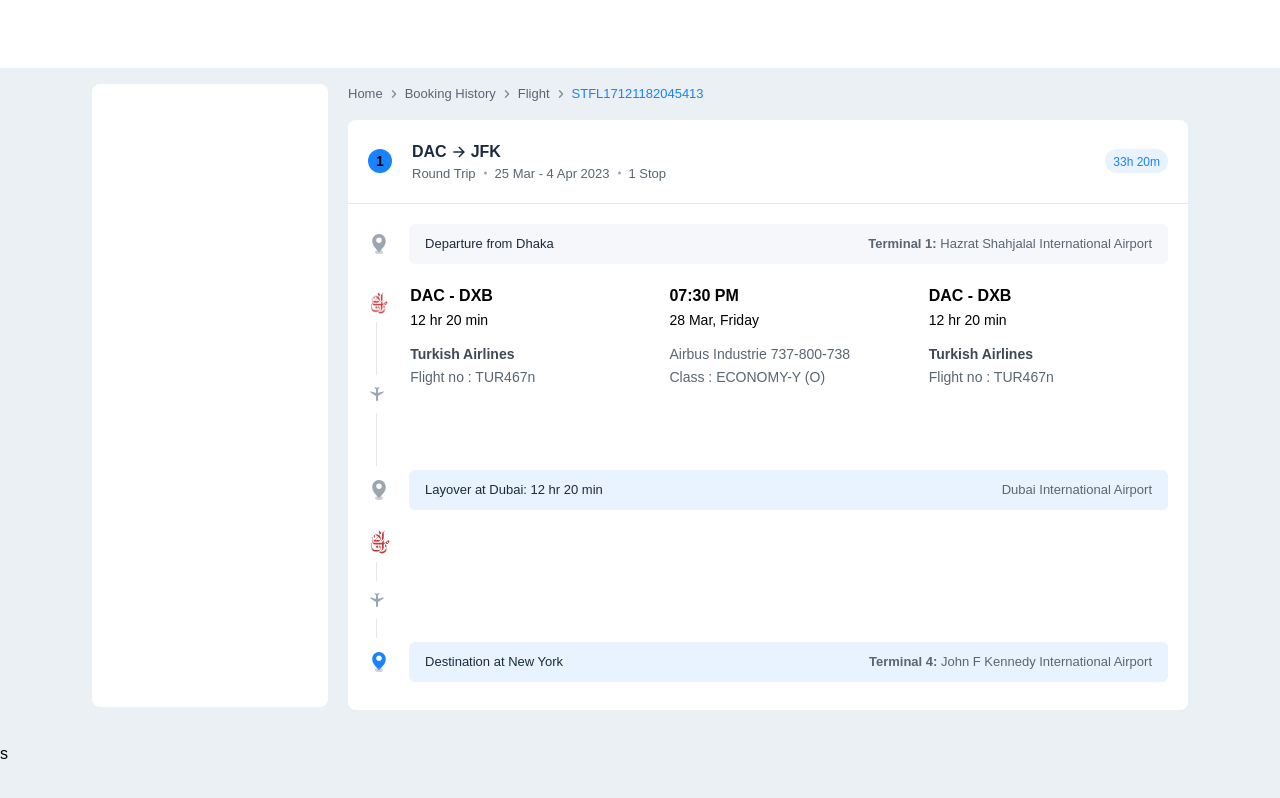
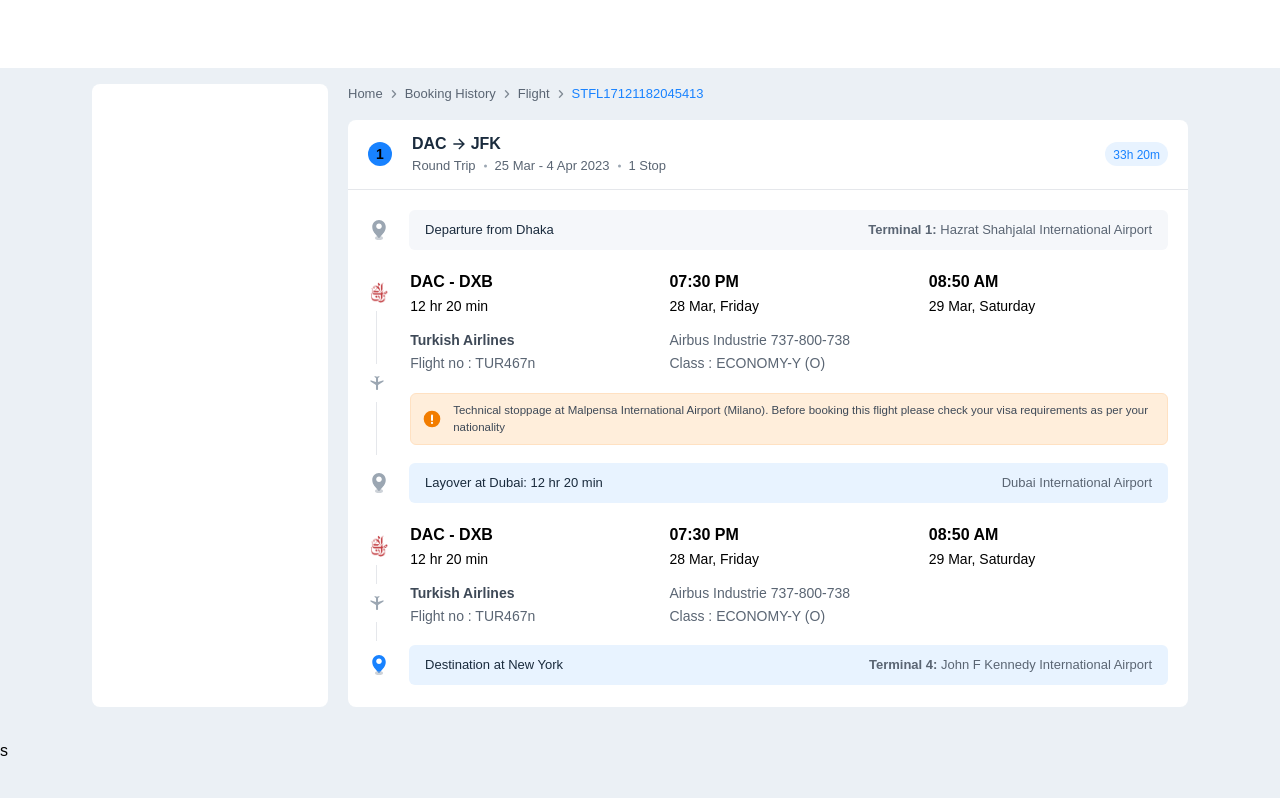
Before and after one commit to omarfaruk7022/sharetrip-design, a Next.js app: page / in a window 1280 px wide. Built offline with nearby package versions, Linux system fonts and the light colour scheme.

Commit message:
cpmpleted

```diff
--- a/src/app/page.js
+++ b/src/app/page.js
@@ -8,6 +8,7 @@
 import airplane from "@/assets/airplane.svg";
 import ellipse6 from "@/assets/ellipse6.svg";
 import subtractBlue from "@/assets/subtract-blue.svg";
+import warning from "@/assets/icon.svg";
 
 export default function Home() {
   return (
@@ -33,8 +34,8 @@
               STFL17121182045413
             </Link>
           </div>
-          <section className="bg-white w-[840px] h-[590px] rounded-[8px] my-4">
-            <div className=" p-5 flex items-center justify-between border-b">
+          <section className="bg-white w-[840px] h-[587px] rounded-[8px] my-4">
+            <div className="px-5 h-[70px] flex items-center justify-between border-b">
               {" "}
               <div className=" flex items-center gap-5">
                 <div className=" w-[24px]   h-[24px] bg-[#1882FF] text-[14px] font-semibold rounded-full flex justify-center items-center">
@@ -57,7 +58,9 @@
                 </div>
               </div>
               <div className="bg-[#E8F3FF]  rounded-[32px]">
-                <span className="text-[#1882FF] text-[12px] px-2">33h 20m</span>
+                <span className="text-[#1882FF] text-[12px] px-2 font-medium">
+                  33h 20m
+                </span>
               </div>
             </div>
             <div className="px-5 pt-5 flex items-center gap-6">
@@ -79,8 +82,8 @@
                 </p>
               </div>
             </div>
-            <div className="flex ">
-              <div className="px-5 pt-5 pb-1">
+            <div className="flex w-full">
+              <div className="px-5 pt-6 pb-1">
                 <div className="px-0.5">
                   <Image alt="" src={airline} className="py-2" />
                   <div className=" border-s w-[2px] h-[53px] ms-1.5 "></div>
@@ -88,8 +91,11 @@
                   <div className=" border-s w-[2px] h-[53px] ms-1.5 "></div>
                 </div>
               </div>
-              <div className=" grid grid-cols-3 w-full text-black">
-                <div className=" py-5">
+
+              <div className="w-full">
+                {" "}
+                <div className=" grid grid-cols-3 w-full text-black pt-5">
+                  <div className=" ">
                     <div>
                       {" "}
                       <h2 className="text-[16px] font-bold">DAC - DXB</h2>
@@ -105,7 +111,7 @@
                       </span>
                     </div>
                   </div>
-                <div className=" py-5">
+                  <div className=" ">
                     <div>
                       {" "}
                       <h2 className="text-[16px] font-bold">07:30 PM</h2>
@@ -121,21 +127,21 @@
                       </span>
                     </div>
                   </div>
-                <div className=" py-5">
+                  <div className=" ">
                     <div>
                       {" "}
-                    <h2 className="text-[16px] font-bold">DAC - DXB</h2>
-                    <span className="text-[14px]">12 hr 20 min</span>
+                      <h2 className="text-[16px] font-bold">08:50 AM</h2>
+                      <span className="text-[14px]">29 Mar, Saturday</span>
                     </div>
-                  <div className="pt-3">
-                    {" "}
-                    <p className="text-[14px] font-semibold text-[#3E4957]">
-                      Turkish Airlines
-                    </p>
-                    <span className="text-[14px] text-[#5A6573]">
-                      Flight no : TUR467n
+                  </div>
+                </div>
+                <div className=" flex items-center py-2 px-3 bg-[#FFEEDB]  gap-3 border border-[#FFE1C2] me-5 rounded-[6px] my-[18px]">
+                  <Image className="" src={warning} alt="" />
+                  <span className="text-[11.5px] text-[#3E4957] space-y-[16px]">
+                    Technical stoppage at Malpensa International Airport
+                    (Milano). Before booking this flight please check your visa
+                    requirements as per your nationality
                   </span>
-                  </div>
                 </div>
               </div>
             </div>
@@ -156,7 +162,8 @@
                 </p>
               </div>
             </div>
-            <div className="px-5 pt-3 pb-1">
+            <div className="flex">
+              <div className="px-5 pt-6 pb-1">
                 <div className="px-0.5">
                   <Image alt="" src={airline} className="py-2" />
                   <div className=" border-s w-[2px] h-[19px] ms-1.5 "></div>
@@ -164,7 +171,49 @@
                   <div className=" border-s w-[2px] h-[19px] ms-1.5 "></div>
                 </div>
               </div>
-            <div className="px-5 flex items-center gap-6">
+              <div className=" grid grid-cols-3 w-full text-black pt-5">
+                <div className=" ">
+                  <div>
+                    {" "}
+                    <h2 className="text-[16px] font-bold">DAC - DXB</h2>
+                    <span className="text-[14px]">12 hr 20 min</span>
+                  </div>
+                  <div className="pt-3">
+                    {" "}
+                    <p className="text-[14px] font-semibold text-[#3E4957]">
+                      Turkish Airlines
+                    </p>
+                    <span className="text-[14px] text-[#5A6573]">
+                      Flight no : TUR467n
+                    </span>
+                  </div>
+                </div>
+                <div className=" ">
+                  <div>
+                    {" "}
+                    <h2 className="text-[16px] font-bold">07:30 PM</h2>
+                    <span className="text-[14px]">28 Mar, Friday</span>
+                  </div>
+                  <div className="pt-3">
+                    {" "}
+                    <p className="text-[14px]  text-[#5A6573]">
+                      Airbus Industrie 737-800-738
+                    </p>
+                    <span className="text-[14px] text-[#5A6573]">
+                      Class : <span> ECONOMY-Y (O)</span>
+                    </span>
+                  </div>
+                </div>
+                <div className=" ">
+                  <div>
+                    {" "}
+                    <h2 className="text-[16px] font-bold">08:50 AM</h2>
+                    <span className="text-[14px]">29 Mar, Saturday</span>
+                  </div>
+                </div>
+              </div>
+            </div>
+            <div className="px-5 flex items-center gap-6 ">
               <div className="flex flex-col items-center">
                 {" "}
                 <Image className="ms-1 text-[#1882FF]" src={subtractBlue} />
```
Also changed, not shown: src/assets/icon.svg (added). Lines whose indentation alone changed are shown as unchanged.
